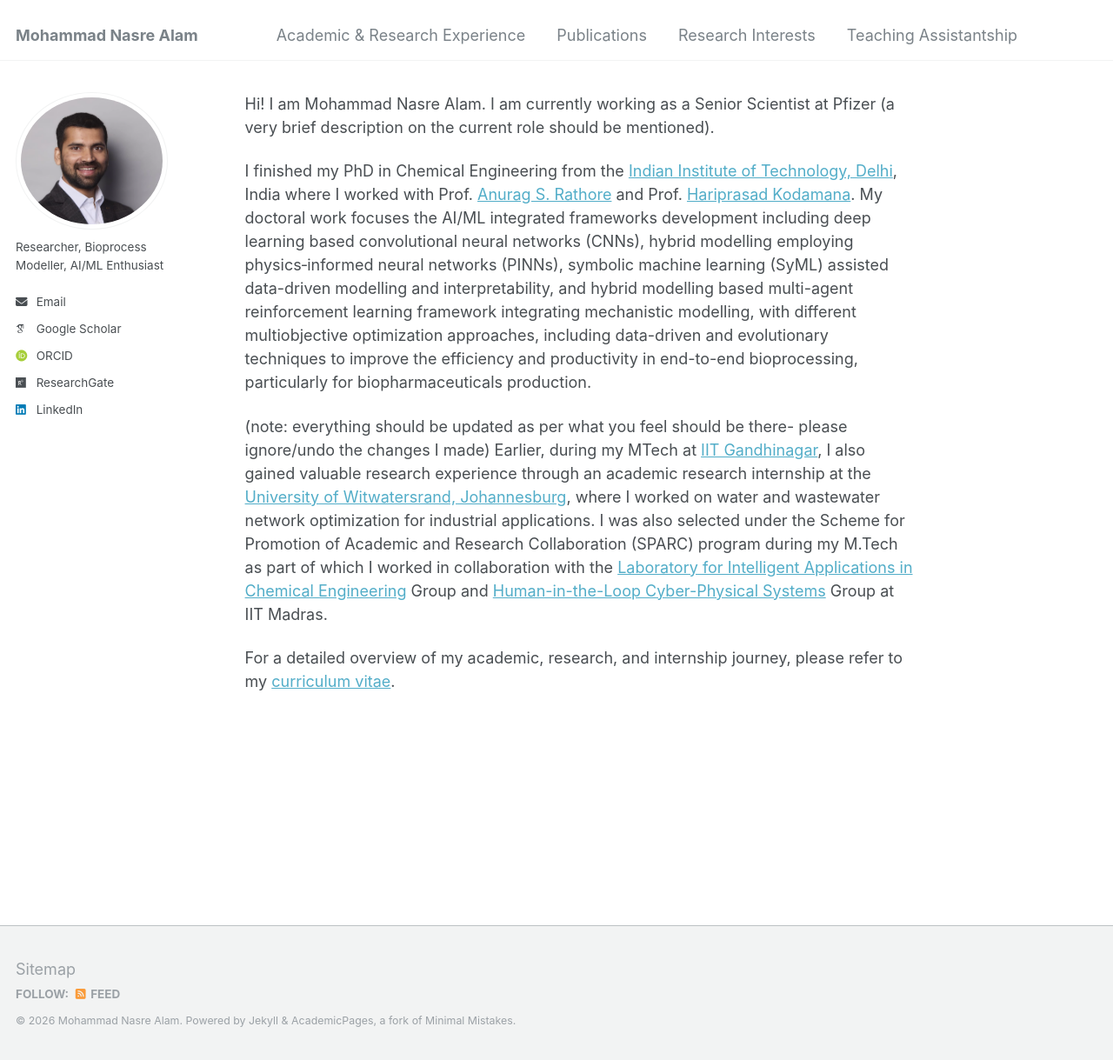
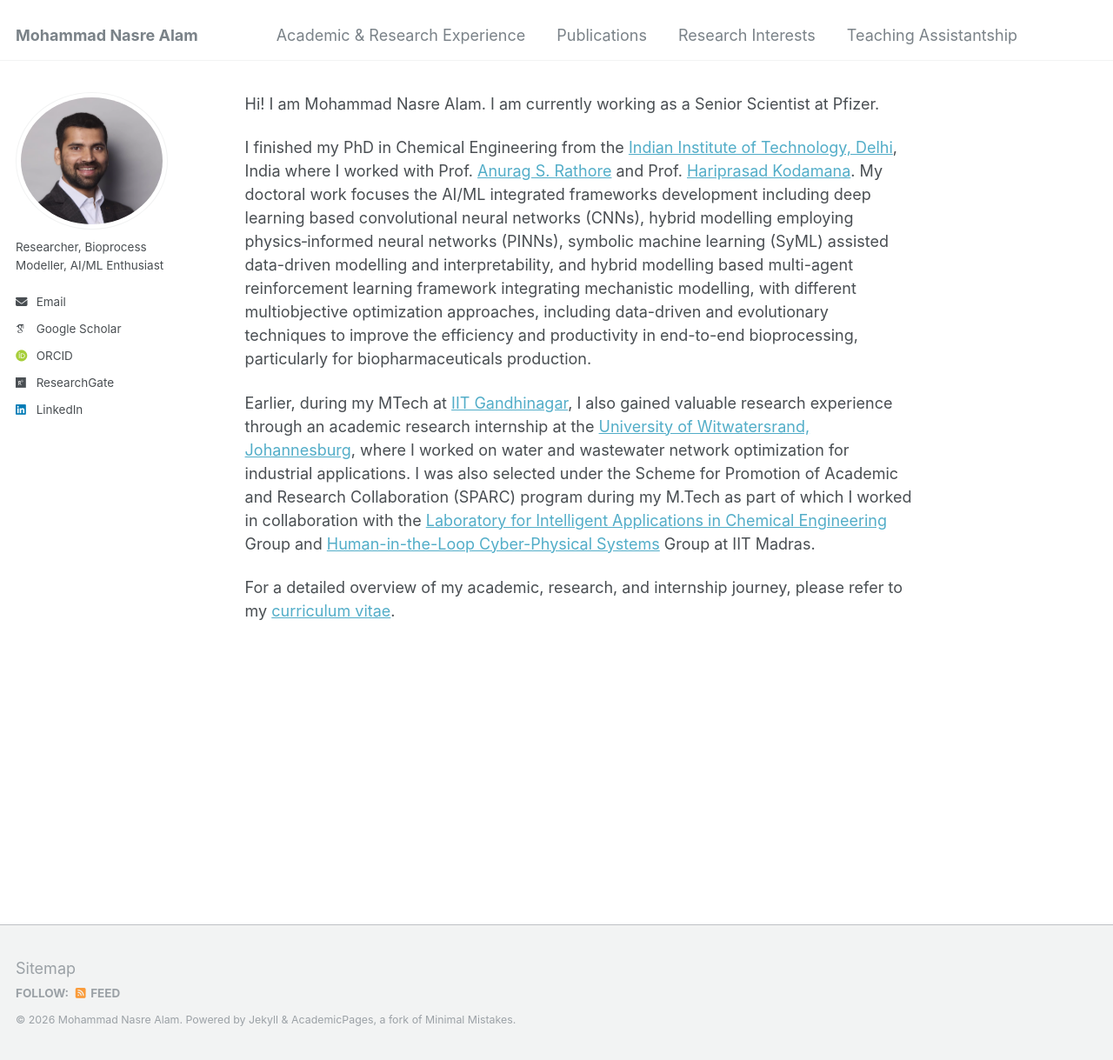
Before and after one commit to mdnasreiit/mdnasreiit.github.io, a Jekyll site: the page built from _pages/about.md, in a window 1280 px wide and 1219 px high. Shown: the whole window at 87% size. Built offline with Jekyll 4.4.1, drawn with Linux system fonts in a browser that asks for light colours; some web fonts are replaced.

Commit message:
Update about page with current role information
Removed brief description request from current role.

```diff
--- a/_pages/about.md
+++ b/_pages/about.md
@@ -7,12 +7,12 @@ redirect_from:
   - /about.html
 ---
 
-Hi! I am Mohammad Nasre Alam. I am currently working as a Senior Scientist at Pfizer (a very brief description on the current role should be mentioned).
+Hi! I am Mohammad Nasre Alam. I am currently working as a Senior Scientist at Pfizer.
 
 
 I finished my PhD in Chemical Engineering from the [Indian Institute of Technology, Delhi](https://home.iitd.ac.in/), India where I worked with Prof. [Anurag S. Rathore](https://www.biotechcmz.com/) and Prof. [Hariprasad Kodamana](https://web.iitd.ac.in/~kodamana/index.html). My doctoral work focuses the AI/ML integrated frameworks development including deep learning based convolutional neural networks (CNNs), hybrid modelling employing physics‐informed neural networks (PINNs), symbolic machine learning (SyML) assisted data-driven modelling and interpretability, and hybrid modelling based multi-agent reinforcement learning framework integrating mechanistic modelling, with different multiobjective optimization approaches, including data-driven and evolutionary techniques to improve the efficiency and productivity in end-to-end bioprocessing, particularly for biopharmaceuticals production.
 
-(note: everything should be updated as per what you feel should be there- please ignore/undo the changes I made)
+
 Earlier, during my MTech at [IIT Gandhinagar](https://iitgn.ac.in/), I also gained valuable research experience through an academic research internship at the [University of Witwatersrand, Johannesburg](https://www.wits.ac.za/), where I worked on water and wastewater network optimization for industrial applications. I was also selected under the Scheme for Promotion of Academic and Research Collaboration (SPARC) program during my M.Tech as part of which I worked in collaboration with the [Laboratory for Intelligent Applications in Chemical Engineering](https://home.iitm.ac.in/raj/) Group and [Human-in-the-Loop Cyber-Physical Systems](https://home.iitm.ac.in/babji.srinivasan/index.html) Group at IIT Madras.
 
 For a detailed overview of my academic, research, and internship journey, please refer to my [curriculum vitae](https://drive.google.com/file/d/1409JjZOCiwoabOxOmhlOhtApqRy6TC9u/view?usp=drive_link).
```
